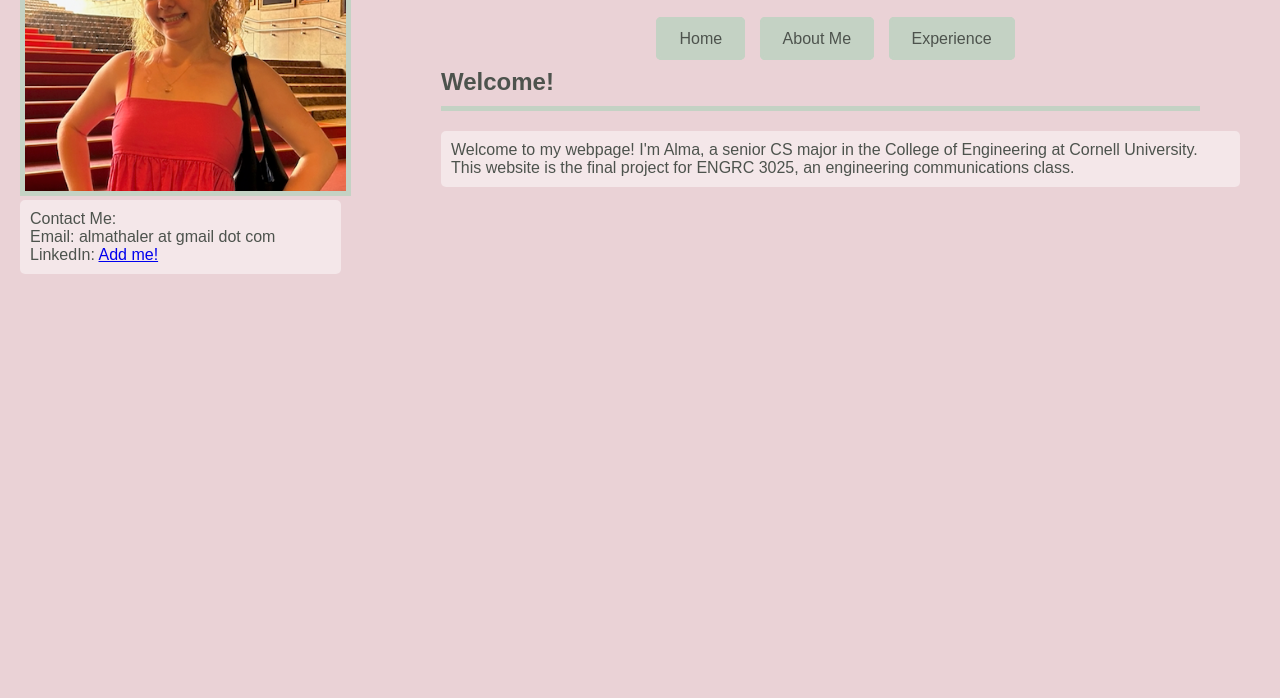
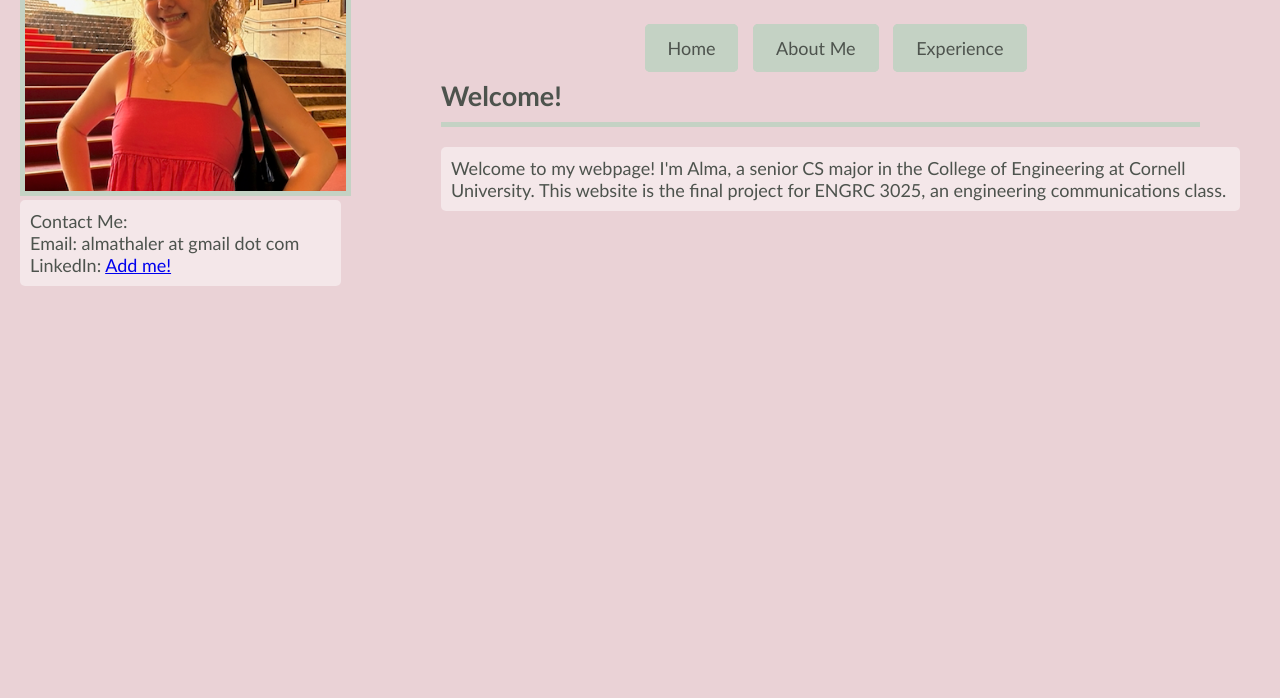
Before and after one commit to almathaler/almathaler.github.io, a plain HTML site: page index.html in a window 1280 px wide. Shown: the part 102-800 px from the top of the page. Drawn offline with Linux system fonts and the light colour scheme.

Commit message:
Font size and font change

```diff
--- a/style.css
+++ b/style.css
@@ -43,7 +43,8 @@ nav ul li a:hover {
 body {
     margin: 0px;
     background-color: rgb(234, 210, 214);
-    font-family: Arial, sans-serif;
+    font-family: 'Trebuchet MS', sans-serif;
+    font-size: 18px;
 }
 
 .top_container {
```
